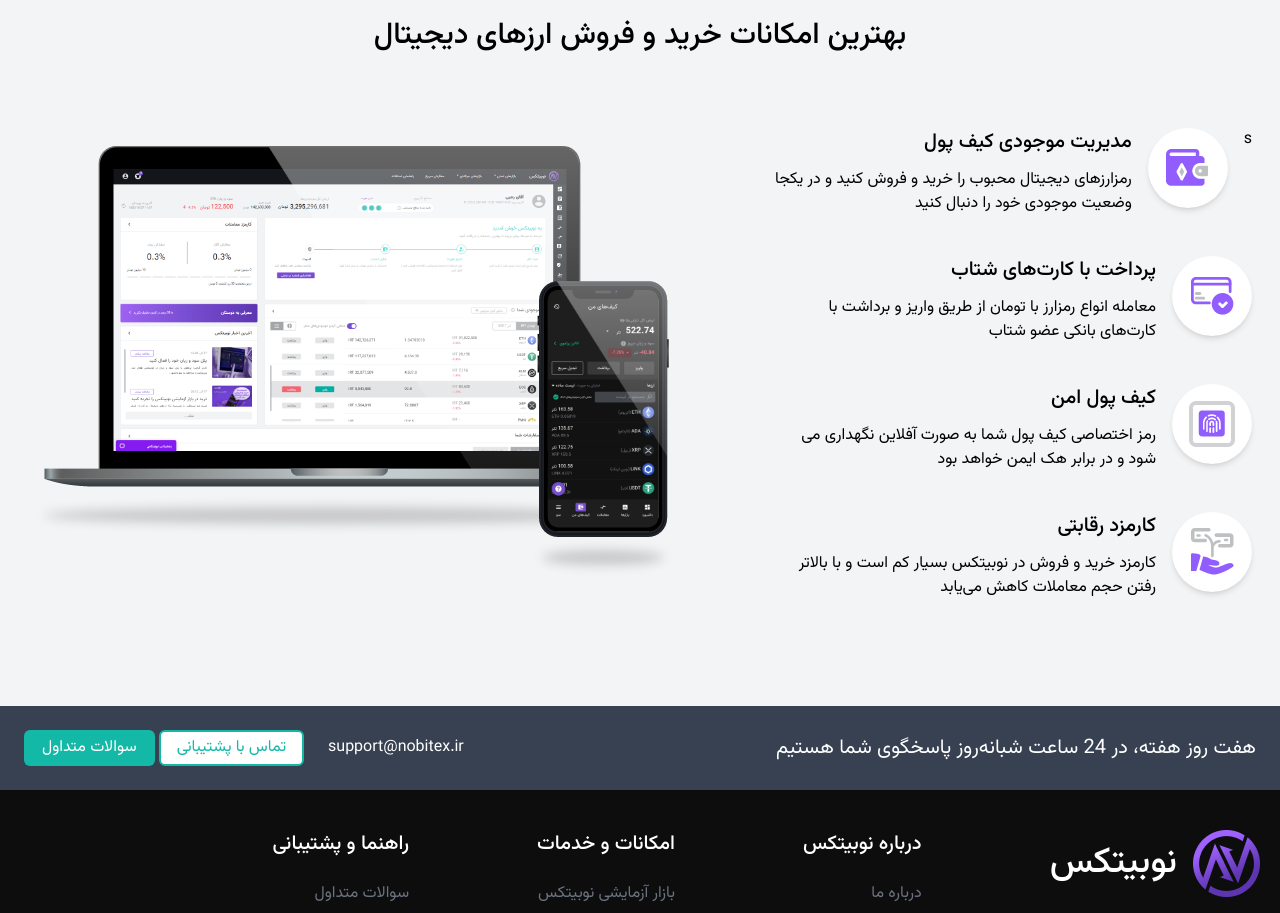
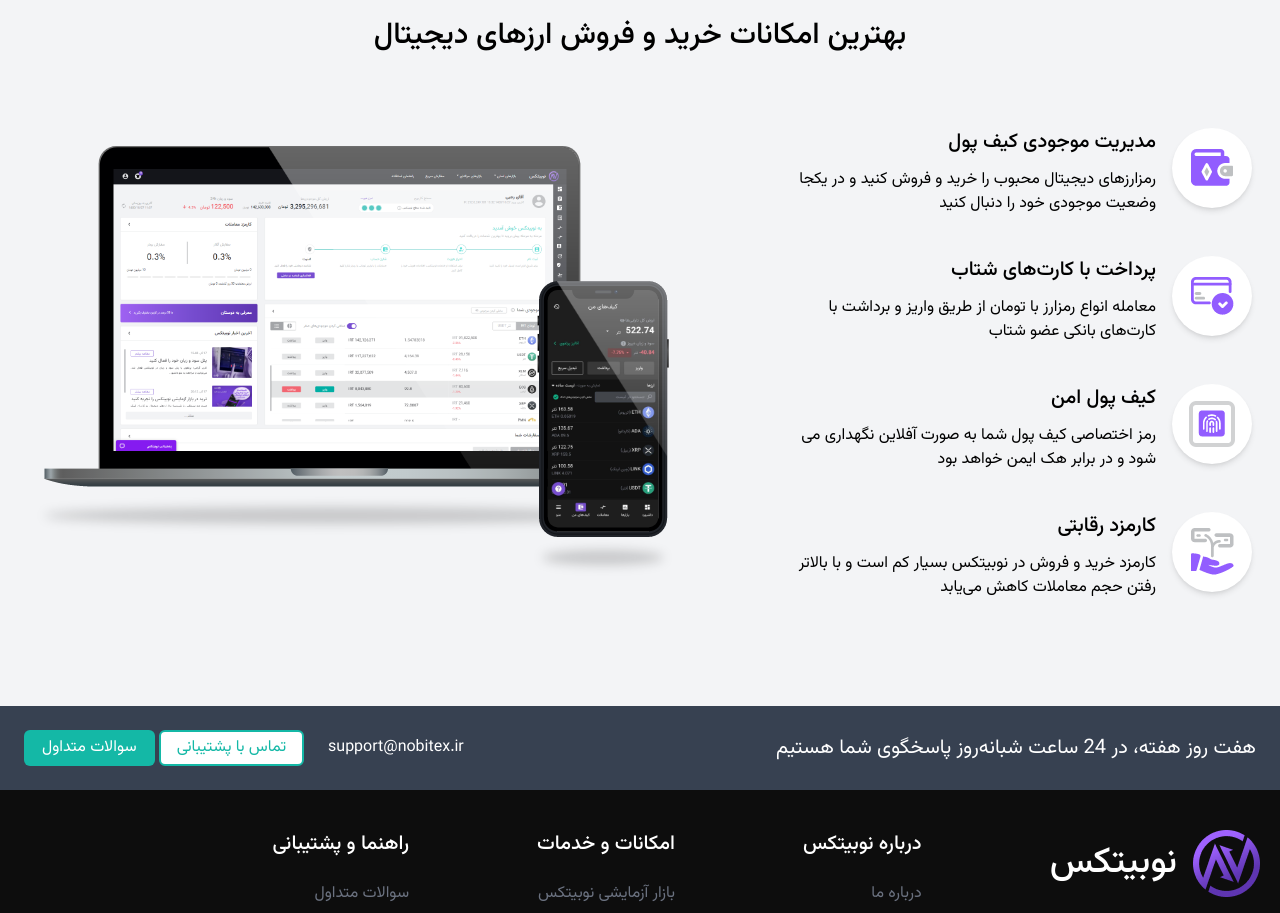
Before and after one commit to MHPourhasani/nobitex-clone-react, a React (Create React App) app: page / in a window 1280 px wide. Shown: the part 1580-2493 px from the top of the page. Built offline with nearby package versions, Linux system fonts and the light colour scheme.

Commit message:
delete the extra letter in line 132

```diff
--- a/src/pages/HomePage.jsx
+++ b/src/pages/HomePage.jsx
@@ -129,11 +129,10 @@ const HomePage = () => {
 					<section className='flex w-full flex-col-reverse items-center justify-between md:flex-row'>
 						<ul className='flex w-full flex-col gap-y-7 md:gap-y-10'>
 							{/* wallet balance management list item */}
-							<li className='flex w-full items-start gap-x-4'>s
+							<li className='flex w-full items-start gap-x-4'>
 								<div className='flex h-[4.5rem] w-[4.5rem] items-center justify-center rounded-full bg-white shadow-md md:h-20 md:w-20'>
 									<img src={wallet} alt='wallet' />
 								</div>
-
 								<div className='flex w-8/12 flex-col gap-y-3 sm:w-10/12 md:w-8/12 lg:w-7/12 xl:w-8/12'>
 									<span className='text-base font-medium xl:text-xl'>
 										مدیریت موجودی کیف پول
```
